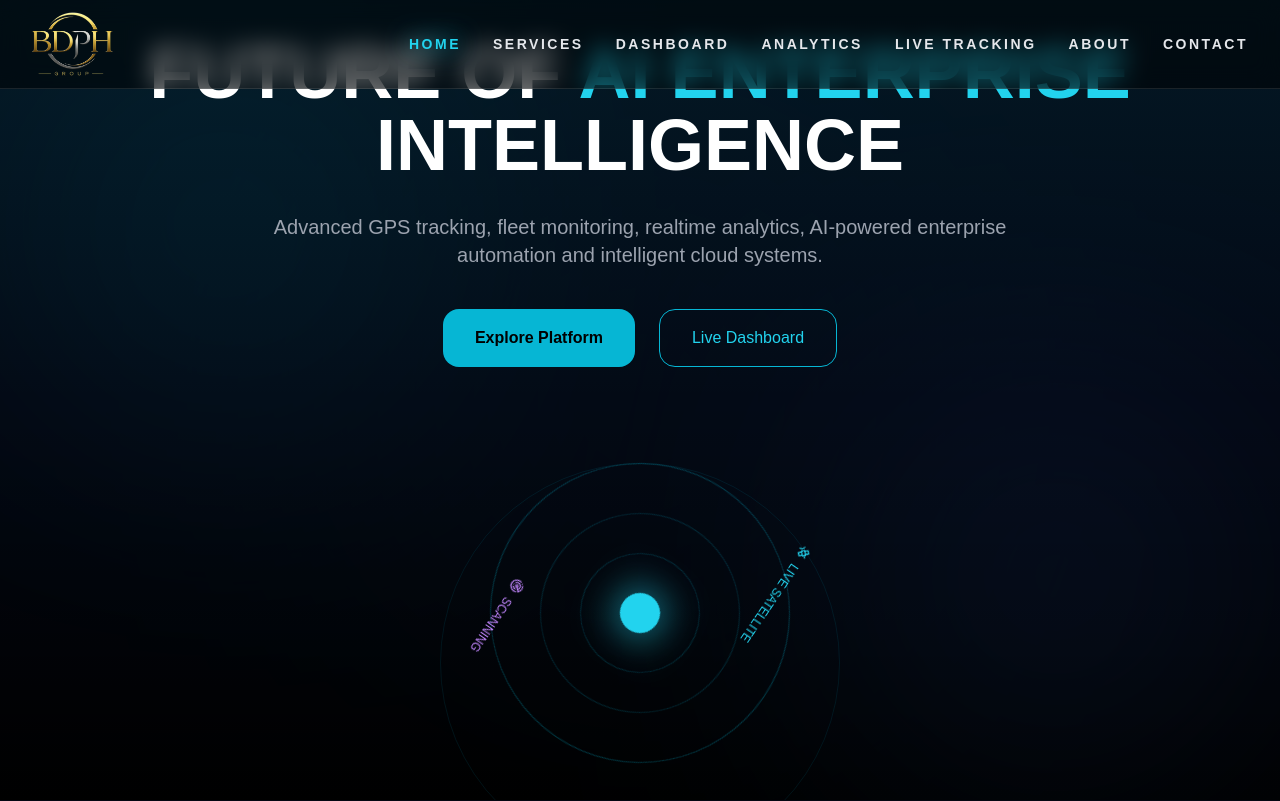
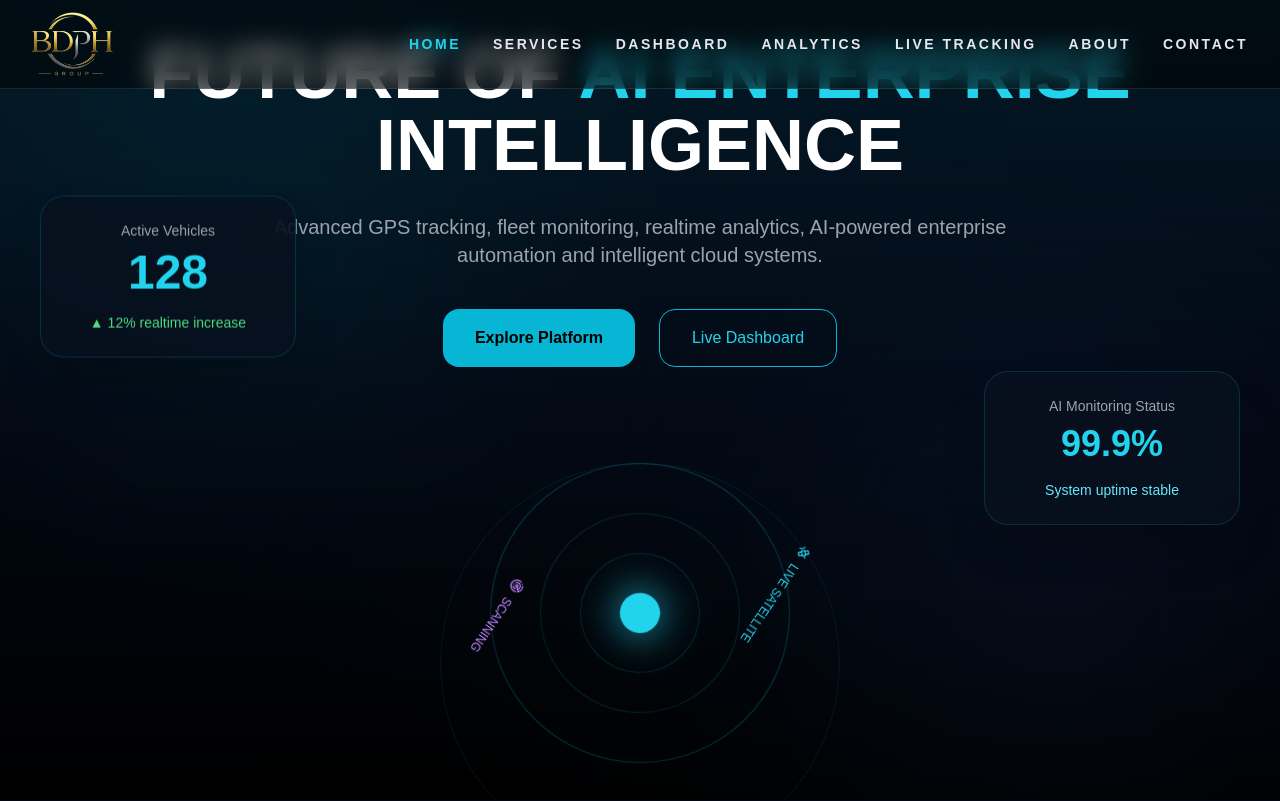
Before and after one commit to pritam1991verma/bdph-fleet-intelligence, a React (Vite) app: page / in a window 1280 px wide. Shown: the top 801 px of the page. Built offline with nearby package versions, Linux system fonts and the light colour scheme.

Commit message:
Update Home.tsx

```diff
--- a/src/pages/Home.tsx
+++ b/src/pages/Home.tsx
@@ -28,6 +28,8 @@ function Home() {
   className="relative flex flex-col items-center justify-center min-h-screen text-center px-6 overflow-hidden"
 >
 
+  {/* BACKGROUND EFFECTS */}
+
   <div className="absolute inset-0 bg-gradient-to-b from-cyan-500/10 via-transparent to-black"></div>
 
   <div className="absolute inset-0 opacity-20">
@@ -39,6 +41,64 @@ function Home() {
     <div className="absolute top-1/2 left-1/2 w-96 h-96 bg-cyan-400 rounded-full blur-[180px] -translate-x-1/2 -translate-y-1/2 opacity-20"></div>
 
   </div>
+
+  {/* FLOATING STATS */}
+
+  <div className="absolute top-[25%] left-10 hidden xl:block z-20">
+
+    <motion.div
+      animate={{ y: [0, -12, 0] }}
+      transition={{
+        repeat: Infinity,
+        duration: 4,
+      }}
+      className="bg-[#08111f]/80 backdrop-blur-xl border border-cyan-500/20 rounded-3xl p-6 w-64 shadow-2xl"
+    >
+
+      <div className="text-gray-400 text-sm mb-2">
+        Active Vehicles
+      </div>
+
+      <div className="text-5xl font-bold text-cyan-400">
+        128
+      </div>
+
+      <div className="mt-4 text-green-400 text-sm">
+        ▲ 12% realtime increase
+      </div>
+
+    </motion.div>
+
+  </div>
+
+  <div className="absolute top-[45%] right-10 hidden xl:block z-20">
+
+    <motion.div
+      animate={{ y: [0, 12, 0] }}
+      transition={{
+        repeat: Infinity,
+        duration: 5,
+      }}
+      className="bg-[#08111f]/80 backdrop-blur-xl border border-cyan-500/20 rounded-3xl p-6 w-64 shadow-2xl"
+    >
+
+      <div className="text-gray-400 text-sm mb-2">
+        AI Monitoring Status
+      </div>
+
+      <div className="text-4xl font-bold text-cyan-400">
+        99.9%
+      </div>
+
+      <div className="mt-4 text-cyan-300 text-sm">
+        System uptime stable
+      </div>
+
+    </motion.div>
+
+  </div>
+
+  {/* MAIN HERO */}
 
   <motion.div
     initial={{ opacity: 0, y: 60 }}
@@ -115,7 +175,6 @@ function Home() {
   </motion.div>
 
 </section>
-
       {/* SERVICES */}
 
       <section id="services" className="py-24 px-6">
```
Lines whose indentation alone changed are shown as unchanged.
